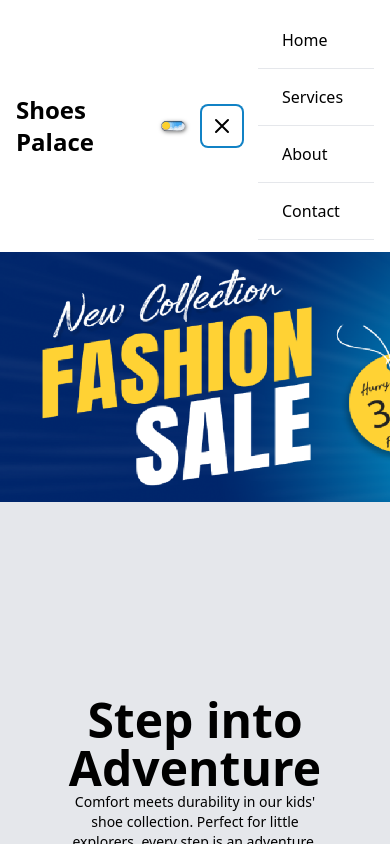
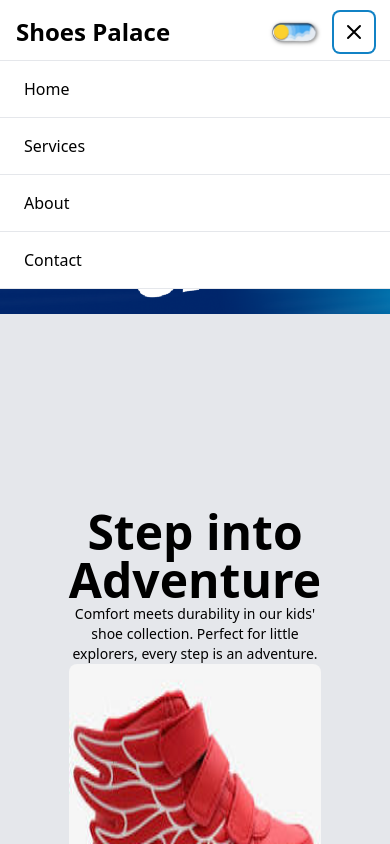
Before and after one commit to pasindud100/sd-shoes-store, a React (Vite) app: page / in a window 390 px wide. Both pictures are taken after a click on the button 354 px from the left and 32 px from the top of the page. Shown: the top 844 px of the page. Built offline with nearby package versions, Linux system fonts and the light colour scheme.

Commit message:
cange nav bar

```diff
--- a/src/Components/NavBar/NavBar.jsx
+++ b/src/Components/NavBar/NavBar.jsx
@@ -60,11 +60,8 @@ const Navbar = ({ handleOrderPopup }) => {
                 />
               </svg>
             </button>
-            <ul
-              className={`${
-                isOpen ? "block" : "hidden"
-              } sm:flex sm:items-center sm:gap-4 w-full sm:w-auto bg-white dark:bg-gray-900 z-10`}
-            >
+            {/* Expanded Menu for Large Screens */}
+            <ul className="hidden sm:flex sm:items-center sm:gap-4 w-full sm:w-auto bg-white dark:bg-gray-900 z-10">
               {Menu.map((menu) => (
                 <li
                   key={menu.id}
@@ -79,9 +76,10 @@ const Navbar = ({ handleOrderPopup }) => {
                 </li>
               ))}
             </ul>
+            {/* Order Button for Large Screens */}
             <button
               onClick={() => handleOrderPopup()}
-              className="bg-gradient-to-r from-primary to-secondary hover:scale-105 duration-200 text-white py-1 px-4 rounded-full flex items-center gap-3 hidden sm:flex"
+              className="bg-gradient-to-r from-primary to-secondary hover:scale-105 duration-200 text-white py-1 px-4 rounded-full items-center gap-3 hidden sm:flex"
             >
               Order
               <FaCartShopping className="text-xl text-white drop-shadow-sm cursor-pointer" />
@@ -89,6 +87,23 @@ const Navbar = ({ handleOrderPopup }) => {
           </div>
         </div>
       </div>
+      {/* Expanded Menu for Small Screens */}
+      <ul
+        className={`${
+          isOpen ? "block" : "hidden"
+        } sm:hidden absolute top-[60px] left-0 w-full bg-white dark:bg-gray-900 z-10 border-t border-gray-200 dark:border-gray-700`}
+      >
+        {Menu.map((menu) => (
+          <li key={menu.id} className="border-b">
+            <a
+              href={menu.link}
+              className="block py-4 px-6 hover:text-primary duration-200"
+            >
+              {menu.name}
+            </a>
+          </li>
+        ))}
+      </ul>
     </div>
   );
 };
```
